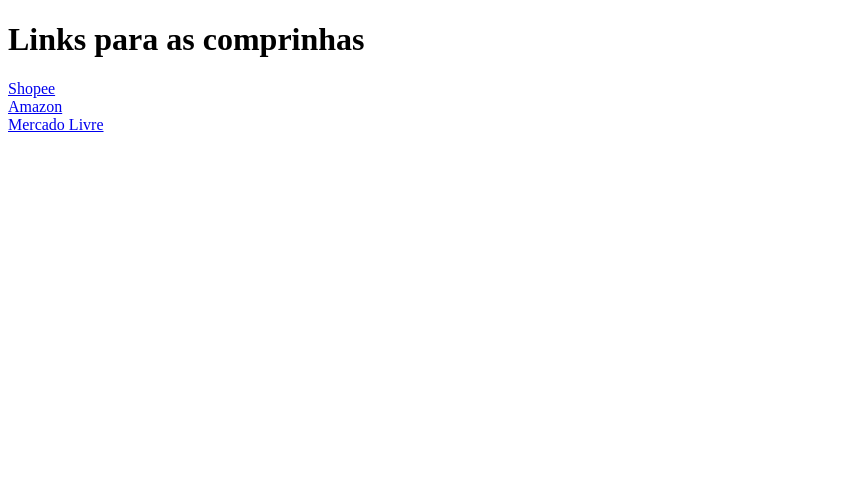
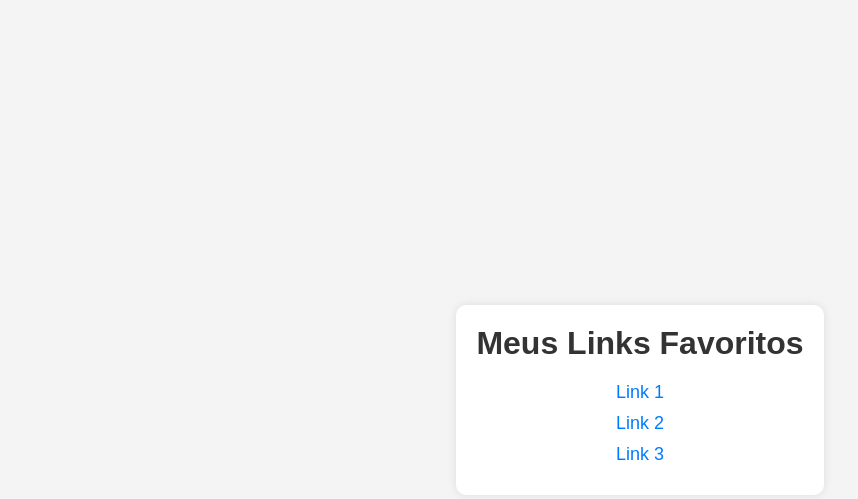
Before and after one commit to luumartin99/meus-links, a plain HTML site: page index.html in a window 1280 px wide. Shown: the whole page, without its empty margins (0-858 px from the left). Drawn offline with Linux system fonts and the light colour scheme.

Commit message:
Update index.html
final

```diff
--- a/index.html
+++ b/index.html
@@ -1,22 +1,66 @@
 <!DOCTYPE html>
-<html lang:"pt-br">
-  <head>
+<html lang="pt-br">
+<head>
+    <meta charset="UTF-8">
+    <meta name="viewport" content="width=device-width, initial-scale=1.0">
+    <title>Minha Página de Links</title>
+    <style>
+        * {
+            margin: 0;
+            padding: 0;
+            box-sizing: border-box;
+        }
 
-    <meta charset="UTF-8">
-    <meta name="viewport" content=width=device-width, initial-scale=1.0">
-    <title>Meus Links</title>
+        body {
+            font-family: Arial, sans-serif;
+            background-color: #f4f4f4;
+            display: flex;
+            justify-content: center;
+            align-items: center;
+            height: 100vh;
+        }
 
-  </head>
+        .container {
+            text-align: center;
+            background-color: #fff;
+            padding: 20px;
+            border-radius: 10px;
+            box-shadow: 0 0 10px rgba(0, 0, 0, 0.1);
+        }
 
-  <body>
+        h1 {
+            color: #333;
+            margin-bottom: 20px;
+        }
 
-    <h1>  Links para as comprinhas</h1>
+        ul {
+            list-style-type: none;
+        }
 
-    <a href="https://shopee.com.br" target="_blank">    Shopee </a>
-    <br>
-    <a href="https://www.amazon.com.br/" target="_blank">    Amazon </a>
-    <br>
-    <a href="https://www.mercadolivre.com.br/" target="_blank">    Mercado Livre </a>
+        ul li {
+            margin: 10px 0;
+        }
 
-  </body>
+        ul li a {
+            text-decoration: none;
+            color: #007BFF;
+            font-size: 18px;
+            transition: color 0.3s;
+        }
+
+        ul li a:hover {
+            color: #0056b3;
+        }
+    </style>
+</head>
+<body>
+    <div class="container">
+        <h1>Meus Links Favoritos</h1>
+        <ul>
+            <li><a href="https://www.exemplo1.com" target="_blank">Link 1</a></li>
+            <li><a href="https://www.exemplo2.com" target="_blank">Link 2</a></li>
+            <li><a href="https://www.exemplo3.com" target="_blank">Link 3</a></li>
+        </ul>
+    </div>
+</body>
 </html>
```
